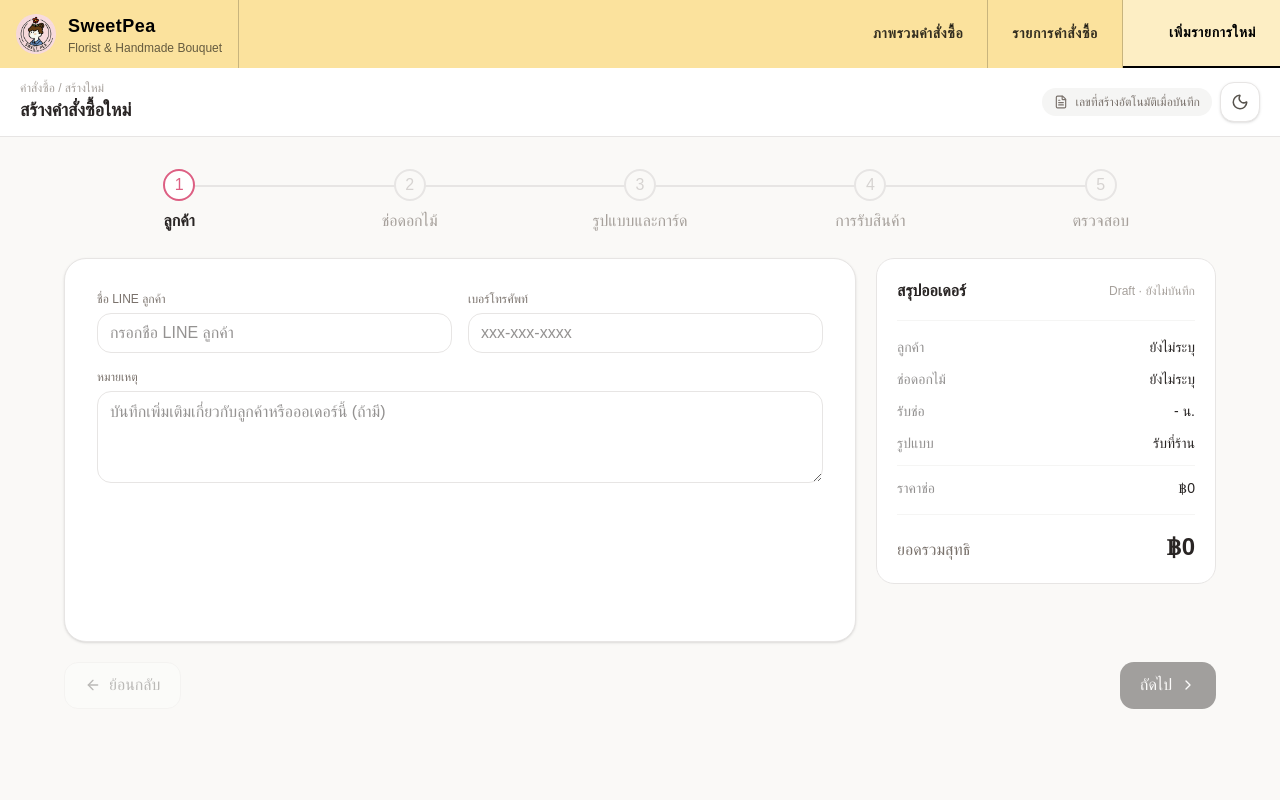
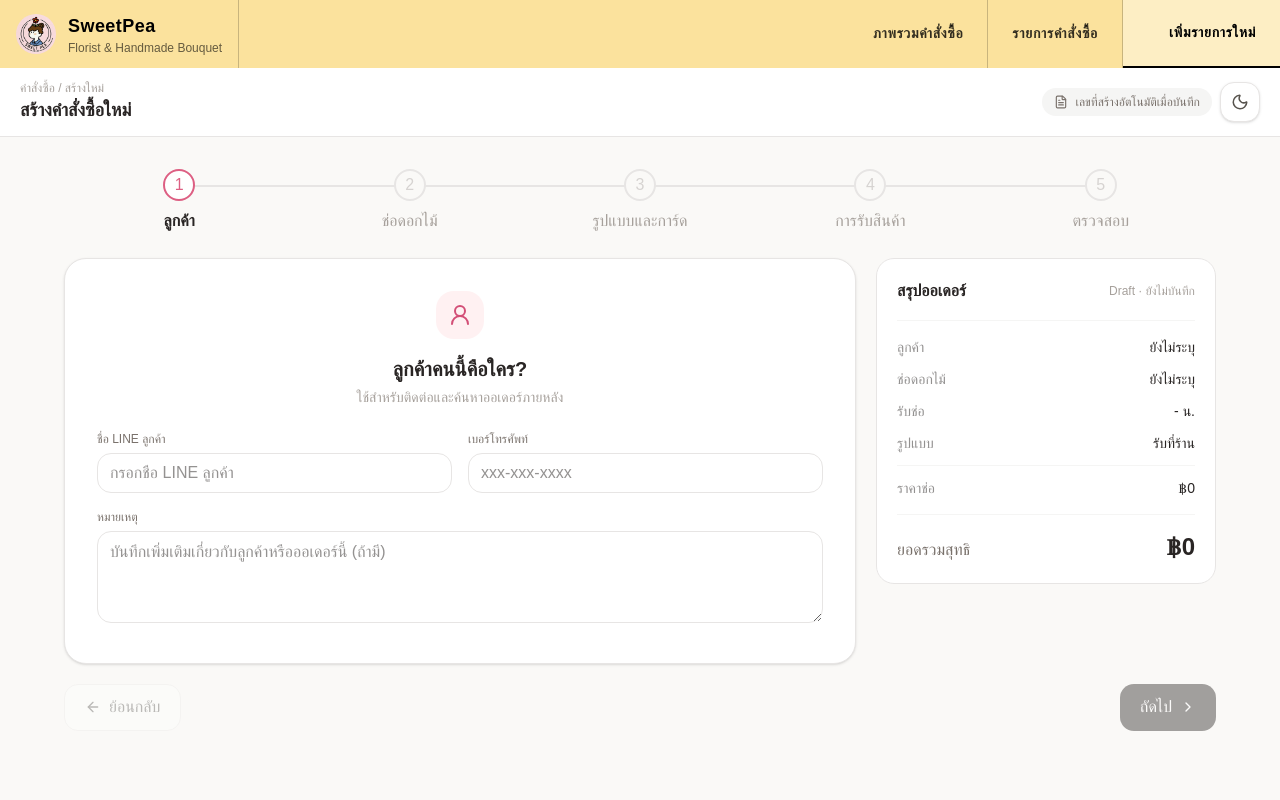
Before and after one commit to jaranutl/my-test-app, a Next.js app: page /order_form in a window 1280 px wide. Shown: the top 800 px of the page. Built offline with nearby package versions, Linux system fonts and the light colour scheme; no server answers; the database is empty; some icons are missing.

Commit message:
feat: add per-step icon headings to OrderFormWizard matching prototype variant B

```diff
--- a/src/components/formorder/OrderFormWizard.tsx
+++ b/src/components/formorder/OrderFormWizard.tsx
@@ -1,12 +1,13 @@
 "use client";
 
 import { useState } from "react";
-import { ArrowLeft, ChevronRight } from "lucide-react";
+import { ArrowLeft, ChevronRight, FileText, Gift, Truck, UserRound } from "lucide-react";
 import { CustomerFields } from "./CustomerFields";
 import { FlowerItemsFields } from "./FlowerItemsFields";
 import { WrapAndCardFields } from "./WrapAndCardFields";
 import { FulfilmentFields } from "./FulfilmentFields";
 import { StepProgress } from "./StepProgress";
+import { WizardStepHeading } from "./WizardStepHeading";
 import { OrderSummaryCard } from "./OrderSummaryCard";
 import { UploadPic } from "./uploadpic";
 import { useOrderFormState } from "./useOrderFormState";
@@ -47,6 +48,12 @@ export const OrderFormWizard = ({ onPrintOrder }: OrderFormWizardProps) => {
       <div className="grid gap-5 lg:grid-cols-[minmax(0,1fr)_340px]">
         <section className="min-h-96 rounded-3xl border border-stone-200 bg-white p-6 shadow-sm sm:p-8">
           {step === 0 && (
+            <>
+              <WizardStepHeading
+                icon={<UserRound />}
+                title="ลูกค้าคนนี้คือใคร?"
+                note="ใช้สำหรับติดต่อและค้นหาออเดอร์ภายหลัง"
+              />
               <CustomerFields
                 lineName={state.lineName}
                 phone={state.phone}
@@ -55,9 +62,16 @@ export const OrderFormWizard = ({ onPrintOrder }: OrderFormWizardProps) => {
                 onPhoneChange={state.setPhone}
                 onNoteChange={state.setNote}
               />
+            </>
           )}
 
           {step === 1 && (
+            <>
+              <WizardStepHeading
+                icon={<Gift />}
+                title="จัดช่อแบบไหนดี?"
+                note="เพิ่มดอกไม้ได้สูงสุด 4 ชนิด"
+              />
               <FlowerItemsFields
                 rows={state.flower.rows}
                 bouquetPrice={state.flower.bouquetPrice}
@@ -66,9 +80,16 @@ export const OrderFormWizard = ({ onPrintOrder }: OrderFormWizardProps) => {
                 onRemoveRow={state.handleRemoveFlowerRow}
                 onBouquetPriceChange={(value) => state.setFlower((prev) => ({ ...prev, bouquetPrice: value }))}
               />
+            </>
           )}
 
           {step === 2 && (
+            <>
+              <WizardStepHeading
+                icon={<Gift />}
+                title="ห่อช่อและการ์ดแบบไหน?"
+                note="เลือกกระดาษห่อ สีโบว์ และข้อความการ์ด (ถ้ามี)"
+              />
               <WrapAndCardFields
                 paperColor={state.flower.paperColor}
                 bowColor={state.flower.bowColor}
@@ -81,9 +102,16 @@ export const OrderFormWizard = ({ onPrintOrder }: OrderFormWizardProps) => {
                 }
                 onCardMessageChange={(value) => state.setFlower((prev) => ({ ...prev, cardMessage: value }))}
               />
+            </>
           )}
 
           {step === 3 && (
+            <>
+              <WizardStepHeading
+                icon={<Truck />}
+                title="ลูกค้าจะรับช่ออย่างไร?"
+                note="กำหนดรูปแบบ วัน และเวลานัดรับ"
+              />
               <FulfilmentFields
                 pickupMode={state.flower.pickupMode}
                 deliveryDate={state.flower.deliveryDate}
@@ -96,10 +124,16 @@ export const OrderFormWizard = ({ onPrintOrder }: OrderFormWizardProps) => {
                   state.setFlower((prev) => ({ ...prev, delivery: { ...prev.delivery, [field]: value } }))
                 }
               />
+            </>
           )}
 
           {step === 4 && (
             <div className="space-y-5">
+              <WizardStepHeading
+                icon={<FileText />}
+                title="ตรวจสอบก่อนบันทึก"
+                note="เช็กข้อมูลให้ครบ แล้วบันทึกและพิมพ์ใบออเดอร์"
+              />
               <OrderSummaryCard lineName={state.lineName} rows={state.flower.rows} flower={state.flower} />
               <UploadPic
                 onSaveOrder={(images) => state.saveOrder(images)}
--- /dev/null
+++ b/src/components/formorder/WizardStepHeading.tsx
@@ -0,0 +1,15 @@
+type WizardStepHeadingProps = {
+  icon: React.ReactNode;
+  title: string;
+  note: string;
+};
+
+export const WizardStepHeading = ({ icon, title, note }: WizardStepHeadingProps) => (
+  <div className="mb-6 text-center">
+    <span className="mx-auto grid size-12 place-items-center rounded-2xl bg-rose-50 text-[#d34f77] dark:bg-rose-400/15 dark:text-rose-300 [&>svg]:size-6">
+      {icon}
+    </span>
+    <h2 className="mt-4 text-xl font-semibold text-stone-800 dark:text-stone-100">{title}</h2>
+    <p className="mt-1 text-sm text-stone-400">{note}</p>
+  </div>
+);
```
Lines whose indentation alone changed are shown as unchanged.
